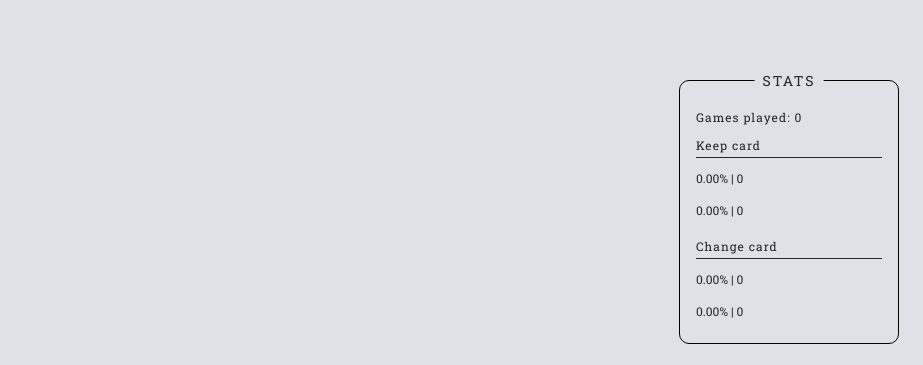
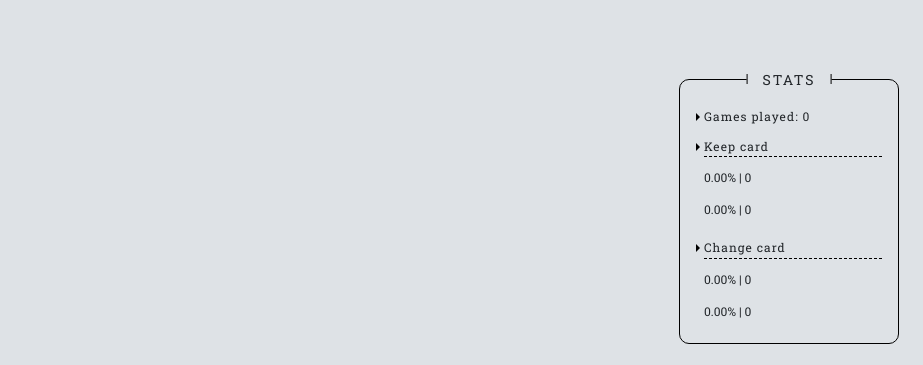
Before and after one commit to juan-antonio-ledesma/monty-hall-problem, a Next.js app: page / in a window 1280 px wide. Shown: the part 432-797 px from the top of the page, without its empty margins (357-1280 px from the left). Built offline with nearby package versions, Linux system fonts and the light colour scheme.

Commit message:
Improve stats styles

```diff
--- a/src/components/stats/stats.scss
+++ b/src/components/stats/stats.scss
@@ -15,25 +15,67 @@
     left: 50%;
     transform: translateX(-50%);
     background-color: $grey-30;
-    padding: 0 8px;
+    padding: 0 16px;
     letter-spacing: 2px;
     font-size: 14px;
+
+    &::before,
+    &::after {
+      content: '';
+      width: 1px;
+      height: 10px;
+      background-color: $black;
+      position: absolute;
+      top: 50%;
+      transform: translateY(-50%);
+    }
+
+    &::before {
+      left: 0;
+    }
+
+    &::after {
+      right: 0;
+    }
   }
 
   &-secondaryTitle {
     letter-spacing: 1px;
     margin-bottom: 4px;
+    position: relative;
 
     &.has-borderbottom {
       margin-top: 12px;
-      padding-bottom: 4px;
-      border-bottom: solid 1px;
+      line-height: 1.8;
+
+      &::after {
+        content: '';
+        width: calc(100% - 8px);
+        height: 1px;
+        border-bottom: dashed 1px $black;
+        position: absolute;
+        bottom: 0;
+        left: 8px;
+      }
+    }
+
+    &::before {
+      content: '';
+      width: 0;
+      height: 0;
+      border: 0 solid transparent;
+      border-bottom-width: 4px;
+      border-top-width: 4px;
+      border-left: 4px solid $black;
+      display: inline-block;
+      margin-right: 4px;
     }
   }
 
   &-barContainer {
     display: flex;
     align-items: center;
+    padding-left: 8px;
   }
 
   &-bar {
```
